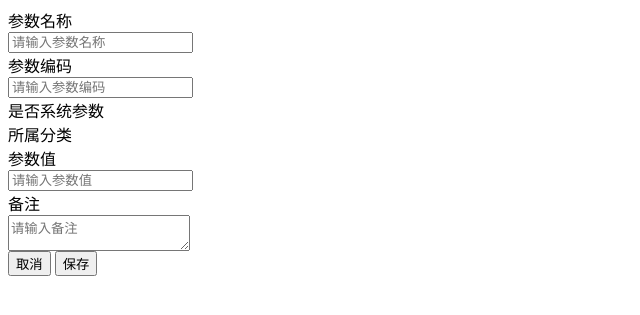
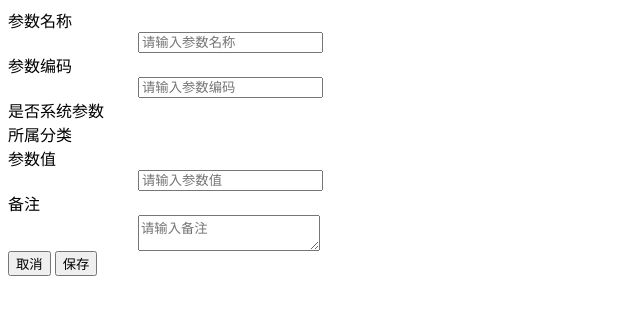
Before and after one commit to xiaonuobase/Snowy-Layui, a Spring app: page /system/sysConfig/form in a window 1280 px wide. Shown: the top 315 px of the page, without its empty margins (0-640 px from the left). Run offline with Thymeleaf, Linux system fonts and the light colour scheme; the template is opened without the code that fills it, so the values that code supplies are empty.

Commit message:
优化页面展示

```diff
--- a/xiaonuo-base/xiaonuo-system/src/main/webapp/templates/system/sysConfig/form.html
+++ b/xiaonuo-base/xiaonuo-system/src/main/webapp/templates/system/sysConfig/form.html
@@ -2,38 +2,38 @@
 <form id="addOrUpdateForm" lay-filter="addOrUpdateForm" class="layui-form model-form">
     <input name="id" type="hidden"/>
     <div class="layui-form-item">
-        <label class="layui-form-label layui-form-required">参数名称</label>
-        <div class="layui-input-block">
+        <label class="layui-form-label layui-form-required" style="width: 100px">参数名称</label>
+        <div class="layui-input-block" style="margin-left: 130px">
             <input name="name" class="layui-input" placeholder="请输入参数名称" lay-verType="tips" lay-verify="required" required/>
         </div>
     </div>
     <div class="layui-form-item">
-        <label class="layui-form-label layui-form-required">参数编码</label>
-        <div class="layui-input-block">
+        <label class="layui-form-label layui-form-required" style="width: 100px">参数编码</label>
+        <div class="layui-input-block" style="margin-left: 130px">
             <input name="code" id="codeInput" class="layui-input" placeholder="请输入参数编码" lay-verType="tips" lay-verify="required" required/>
         </div>
     </div>
     <div class="layui-form-item">
-        <label class="layui-form-label layui-form-required">是否系统参数</label>
-        <div class="layui-input-block">
+        <label class="layui-form-label layui-form-required" style="width: 100px">是否系统参数</label>
+        <div class="layui-input-block" style="margin-left: 130px">
             <div id="sysFlagBox"></div>
         </div>
     </div>
     <div class="layui-form-item">
-        <label class="layui-form-label layui-form-required">所属分类</label>
-        <div class="layui-input-block">
+        <label class="layui-form-label layui-form-required" style="width: 100px">所属分类</label>
+        <div class="layui-input-block" style="margin-left: 130px">
             <div id="groupCodeBox"></div>
         </div>
     </div>
     <div class="layui-form-item">
-        <label class="layui-form-label layui-form-required">参数值</label>
-        <div class="layui-input-block">
+        <label class="layui-form-label layui-form-required" style="width: 100px">参数值</label>
+        <div class="layui-input-block" style="margin-left: 130px">
             <input name="value" class="layui-input" placeholder="请输入参数值" lay-verType="tips" lay-verify="required" required/>
         </div>
     </div>
     <div class="layui-form-item">
-        <label class="layui-form-label">备注</label>
-        <div class="layui-input-block">
+        <label class="layui-form-label" style="width: 100px">备注</label>
+        <div class="layui-input-block" style="margin-left: 130px">
             <textarea name="remark" placeholder="请输入备注" class="layui-textarea"></textarea>
         </div>
     </div>
--- a/xiaonuo-base/xiaonuo-system/src/main/webapp/templates/system/sysOpLog/index.html
+++ b/xiaonuo-base/xiaonuo-system/src/main/webapp/templates/system/sysOpLog/index.html
@@ -116,12 +116,12 @@
                 admin.open({
                     title: '查看操作日志详情',
                     url: 'detail',
-                    area: ['800px'],
+                    area: ['1000px', '600px'],
                     data: { data: obj.data },     // 传递数据到表单页面
                     end: function () { },
                     success: function (layero, dIndex) {
-                        // 弹窗超出范围不出现滚动条
-                        $(layero).children('.layui-layer-content').css('overflow', 'visible');
+                        // 弹窗超出范围出现滚动条
+                        $(layero).children('.layui-layer-content').css('overflow', 'scroll');
                         $(layero).find('[lay-submit]').focus();
                     }
                 });
--- a/xiaonuo-base/xiaonuo-system/src/main/webapp/templates/system/sysUser/index.html
+++ b/xiaonuo-base/xiaonuo-system/src/main/webapp/templates/system/sysUser/index.html
@@ -243,7 +243,7 @@
             var layIndex = admin.open({
                 title: (data ? '修改' : '添加') + '用户',
                 url: 'form',
-                area: ['800px'],
+                area: ['1000px', '600px'],
                 data: { data: data },     // 传递数据到表单页面
                 end: function () {
                     var layerData = admin.getLayerData(layIndex, 'formOk');
@@ -252,8 +252,8 @@
                     }
                 },
                 success: function (layero, dIndex) {
-                    // 弹窗超出范围不出现滚动条
-                    $(layero).children('.layui-layer-content').css('overflow', 'visible');
+                    // 弹窗超出范围出现滚动条
+                    $(layero).children('.layui-layer-content').css('overflow', 'scroll');
                     $(layero).find('[lay-submit]').focus();
                 }
             });
```
Also changed, not shown: xiaonuo-base/xiaonuo-system/src/main/webapp/templates/system/sysTimers/form.html (+8 -8 lines).
